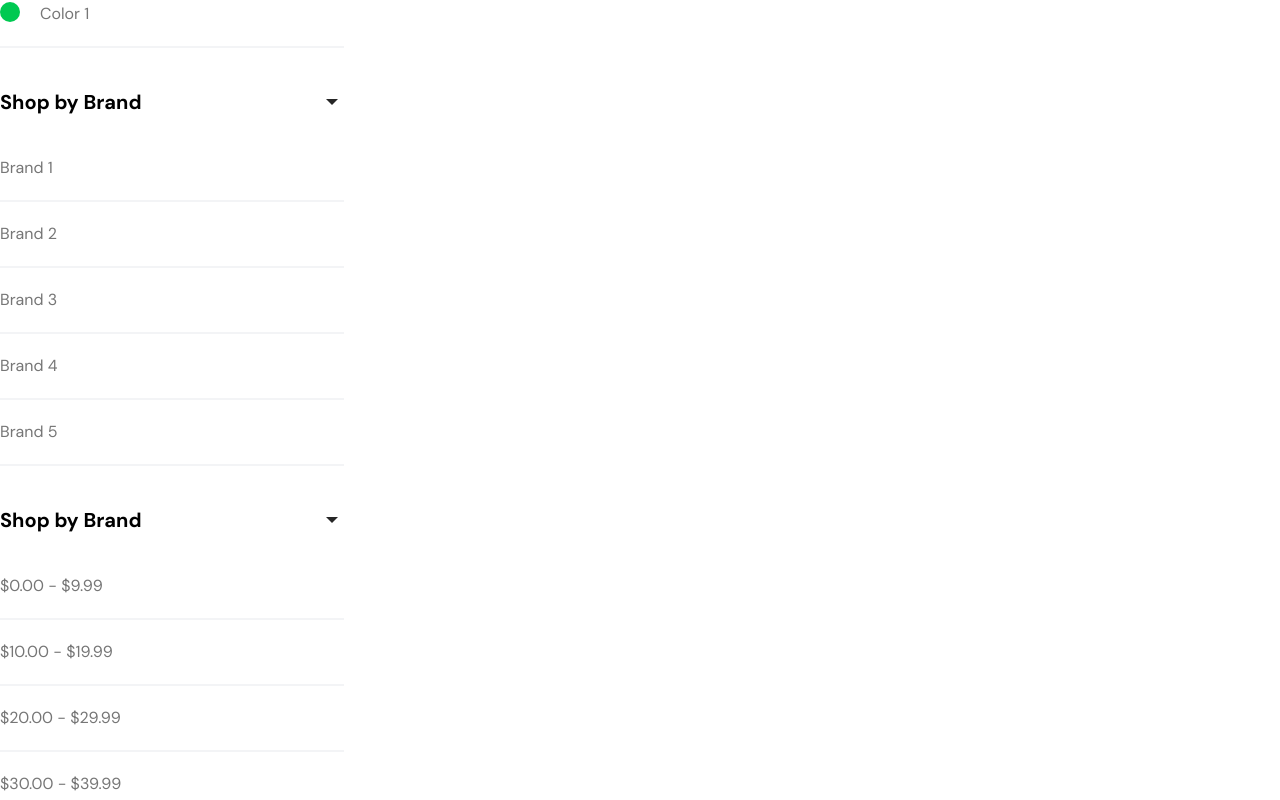
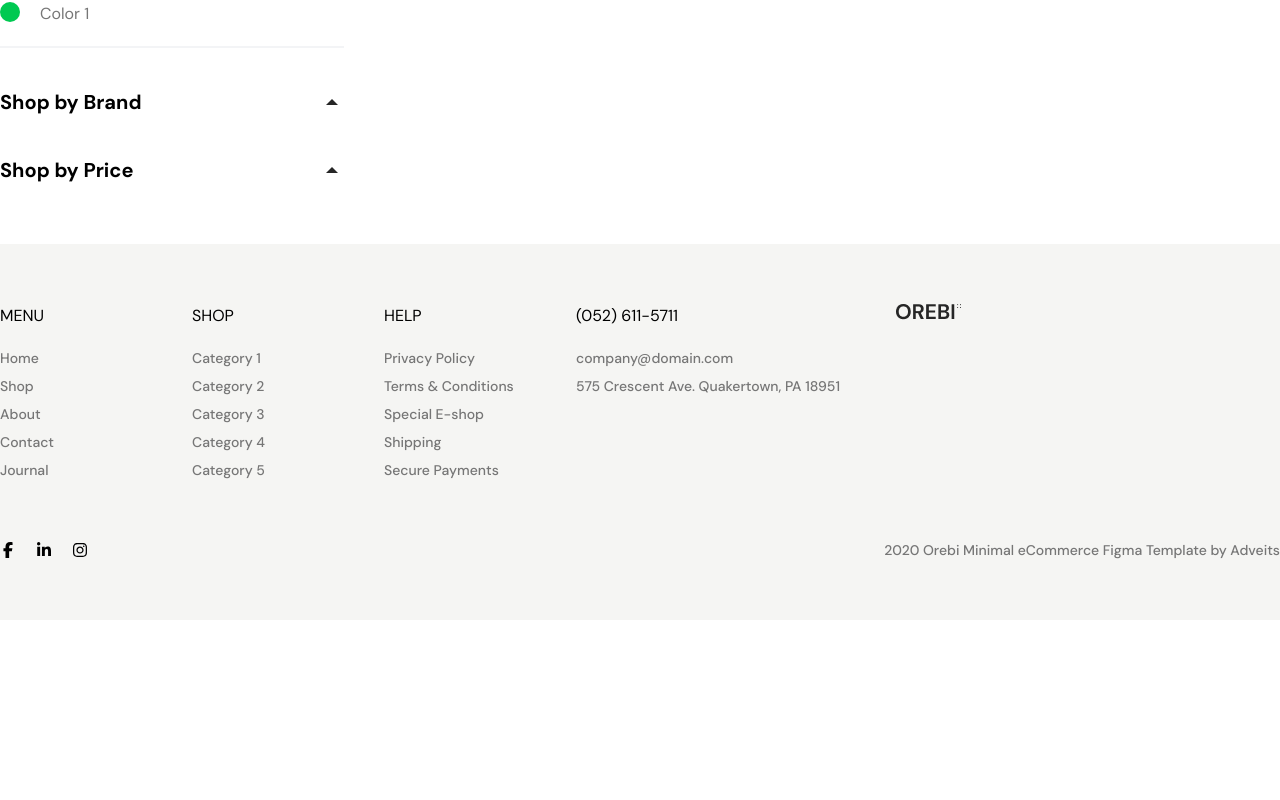
Before and after one commit to twahidulislamdev/oribi, a React (Vite) app: page /shop in a window 1280 px wide. Shown: the part 1040-1840 px from the top of the page. After the commit the page ends 1660 px from the top, so only its background shows below. Built offline with nearby package versions, Linux system fonts and the light colour scheme.

Commit message:
make some change

```diff
--- a/src/components/ShopProductBrand.jsx
+++ b/src/components/ShopProductBrand.jsx
@@ -2,7 +2,7 @@ import { useState } from "react";
 import { IoMdArrowDropup } from "react-icons/io";
 
 const ShopProductBrand = () => {
-  const [expand, setExpand] = useState(true);
+  const [expand, setExpand] = useState(false);
   return (
     <>
       <div className="mt-10">
--- a/src/components/ShopProductPrice.jsx
+++ b/src/components/ShopProductPrice.jsx
@@ -1,12 +1,12 @@
 import { useState } from "react";
 import { IoMdArrowDropup } from "react-icons/io";
 const ShopProductPrice = () => {
-      const [expand, setExpand] = useState(true);
+      const [expand, setExpand] = useState(false);
   return (
      <>
       <div className="mt-10">
         <div className={"flex justify-between items-center "}>
-          <h5 className="text-xl font-bold">Shop by Brand</h5>
+          <h5 className="text-xl font-bold">Shop by Price</h5>
           <IoMdArrowDropup
             onClick={() => setExpand(!expand)}
             className={`text-2xl text-mainColor cursor-pointer mr-10 ${
```
